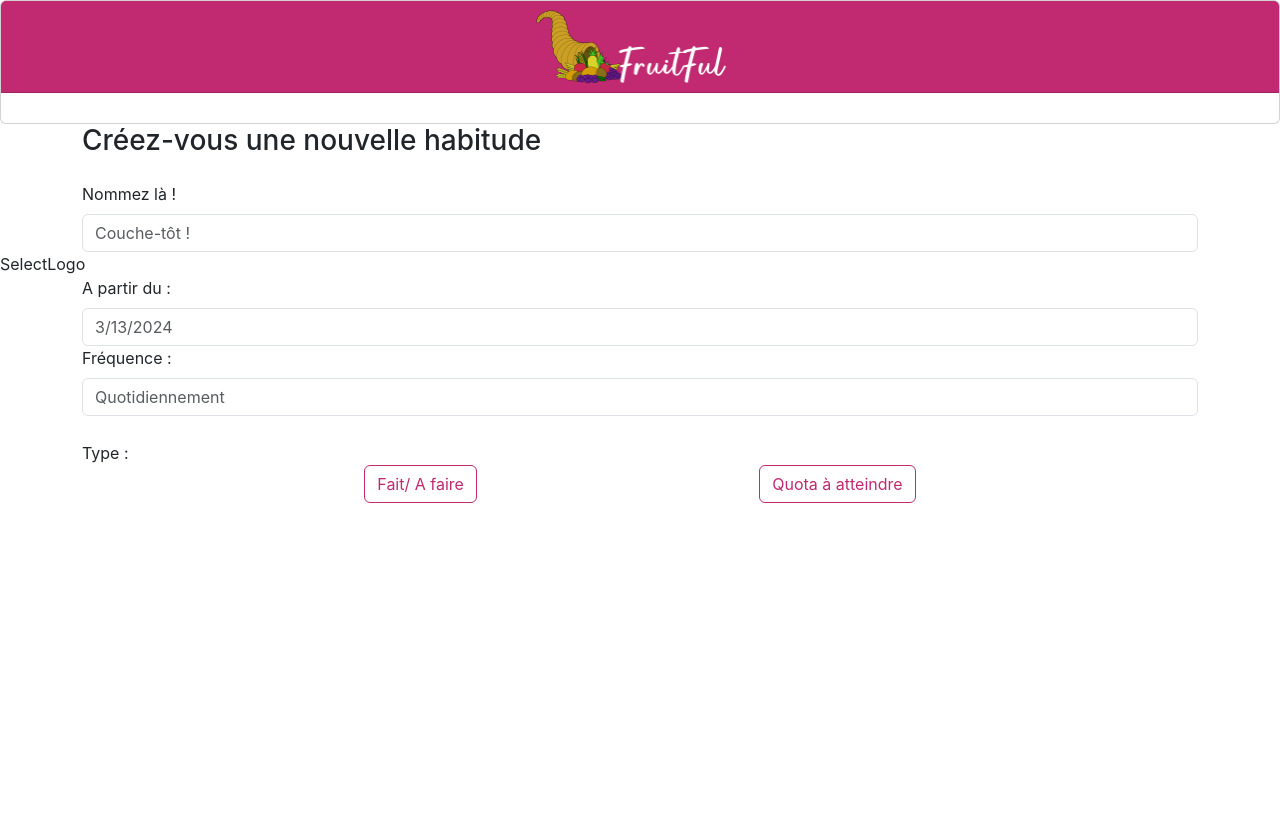
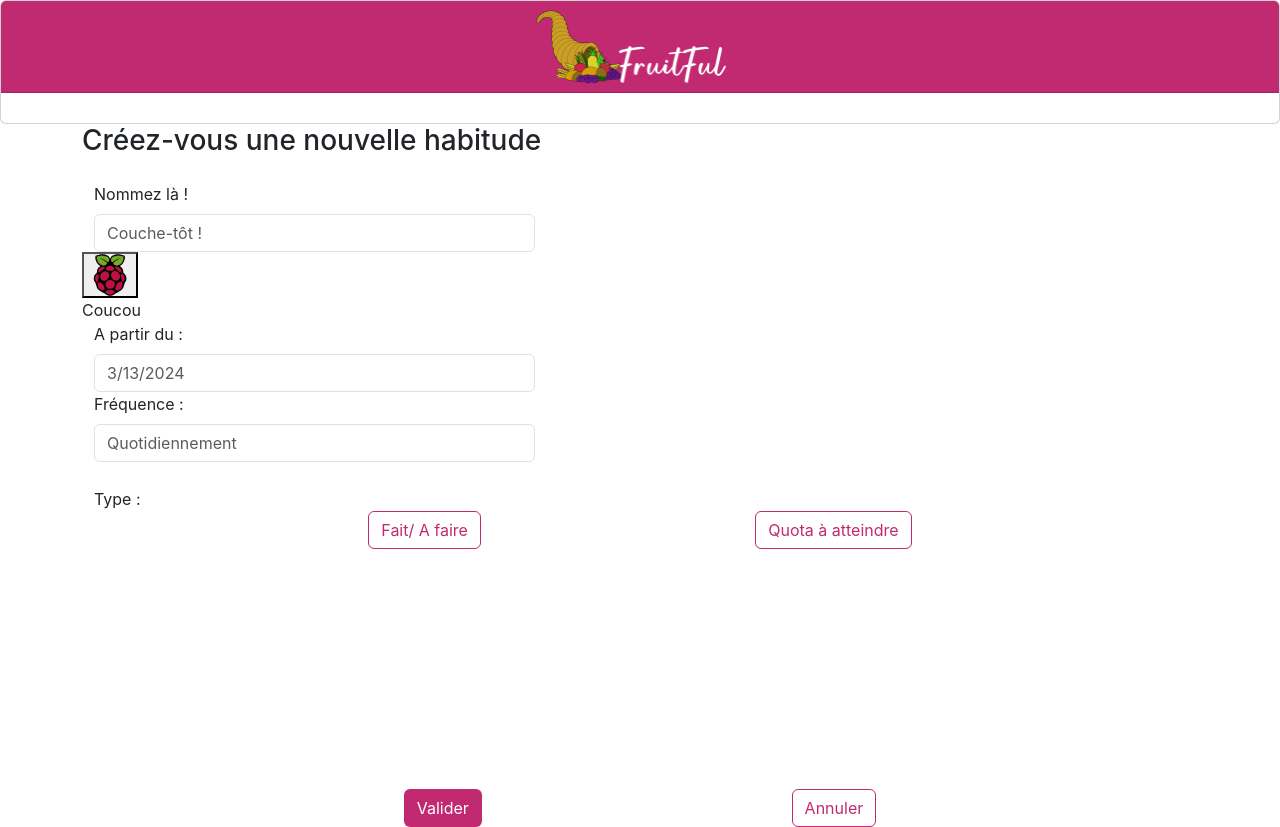
Before and after one commit to RomainVReco/fruitful-app, a React (Create React App) app: page /creationTache in a window 1280 px wide. Before the commit the page ends 800 px from the top, so only its background shows below. Built offline with nearby package versions, Linux system fonts and the light colour scheme.

Commit message:
Mise en forme + ajout modale

```diff
--- a/src/App.css
+++ b/src/App.css
@@ -14,32 +14,13 @@ body {
 }
 
 .boutonValider {
-  width: 100px;
-  height: 31px;
-  flex-shrink: 0;
-  border-radius: 5px;
-  background: var(--Couleur-header, #C12A71);
-  color: var(--Blanc, #FFF);
-  text-align: center;
-  font-size: 14px;
-  font-style: normal;
-  font-weight: 600;
-  line-height: 28px; /* 200% */
+    color: #FFFFFF !important;
+    background-color: #C12A71 !important;
 }
 
 .boutonAnnuler{
-  width: 100px;
-  height: 31px;
-  flex-shrink: 0;
-  border-radius: 5px;
-  /*border: 1px solid var(--Bleu-clair, #4C9CDA); */
-  background: var(--Blanc, #FFF);
-  color: var(--Bleu-clair, #4C9CDA);
-  text-align: center;
-  font-size: 14px;
-  font-style: normal;
-  font-weight: 600;
-  line-height: 28px; /* 200% */
+  border-color: #C12A71 !important;
+  color: #C12A71 !important;
 }
 
 /* COMPOSANTS TACHES */
--- a/src/components/CreationTache.js
+++ b/src/components/CreationTache.js
@@ -1,8 +1,12 @@
 import React from 'react'
 import Header from './Header'
 import InputTache from './InputTache'
-import SelectLogo from './SelectLogo'
+import ModaleLogo from './ModaleLogo'
+import rasp from '../assets/logo-rasp.svg'
+import { useState } from 'react'
 
+
+let isQuotaSelected = false
 
 const handleClick = () => {
 	console.log('handleClick création tache')
@@ -24,23 +28,48 @@ const handleClickQuota = () => {
 	console.log('handleClickQuota')
 }
 
+const handleSubmit = () => {
+	console.log('handleSubmit Creation tache')
+}
+
 export default function CreationTache() {
+
+	const [isOpen, setIsOpen] = useState(false)
+
 	return (
 		<>
-    <Header/>
-    <h3 className='container' style={{marginBottom:'25px'}}> Créez-vous une nouvelle habitude</h3>
+			<Header />
+			<div className='container'>
+			<h3 style={{ marginBottom: '25px' }}> Créez-vous une nouvelle habitude</h3>
 			<InputTache nomLabel={'Nommez là !'}
-        method={handleClick} exemple='Couche-tôt !'/>
-    <SelectLogo/>
+				method={handleClick} exemple='Couche-tôt !' />
+			<button className='boutonLogo'><img src={rasp} alt="icone evt" style={{height:'42px', width:'52px'}}></img>
+			</button>
+			<ModaleLogo open={isOpen}>
+				Coucou
+			</ModaleLogo>
 			<InputTache nomLabel={'A partir du : '}
-        method={handleClickCalendar} exemple={new Date().toLocaleDateString()}/>
-    <InputTache nomLabel={'Fréquence : '} method={handleClickFrequency} exemple='Quotidiennement'/>
+				method={handleClickCalendar} exemple={new Date().toLocaleDateString()} />
+			<InputTache nomLabel={'Fréquence : '} method={handleClickFrequency} exemple='Quotidiennement' />
 
-    <div className='container' style={{marginTop:'25px'}}> Type : </div>
+			<div className='container' style={{ marginTop: '25px' }}> Type : </div>
 			<div className='container d-flex justify-content-evenly'>
 				<button className='btn btn-outline-primary choix-bouton-type' data-bs-toggle="button" onClick={handleClickToDo}>Fait/ A faire</button>
 				<button className='btn btn-outline-primary choix-bouton-type' data-bs-toggle="button" onClick={handleClickQuota}>Quota à atteindre</button>
 			</div>
+
+			<div className='container' style={{height:'30vh'}}>
+
+			</div>
+			<div className='container d-flex justify-content-evenly'>
+
+						<a href="#" className='btn boutonValider' onClick={handleSubmit}>Valider</a>
+
+						<a href="#" className='btn boutonAnnuler'>Annuler</a>
+
+					{/* <GenericButton label="Valider" buttonStyle='boutonValider' method={handleSubmit}/> */}
+			</div>
+			</div>
 		</>
 	)
 }
--- a/src/components/InputTache.js
+++ b/src/components/InputTache.js
@@ -5,7 +5,7 @@ export default function InputTache({nomLabel, method, exemple}) {
   return (
     <div className='container'>
         <div className='row'>
-            <div className='col'>
+            <div className='col-md-5 col-12'>
         <form>
             <label for="nomTache" className='form-label'>{nomLabel}</label>
             <input type="text" id="nomTache" className='form-control' onClick={method}
--- a/src/components/Modale.js
+++ b/src/components/ModaleLogo.js
@@ -1,6 +1,6 @@
 import React from 'react'
 
-export default function Modale({children}) {
+export default function ModaleLogo({children}) {
   return (
     <div>
         {children}
--- a/src/components/SelectLogo.js
+++ /dev/null
@@ -1,7 +0,0 @@
-import React from 'react'
-
-export default function SelectLogo() {
-  return (
-    <div>SelectLogo</div>
-  )
-}
--- a/src/components/Tache.js
+++ b/src/components/Tache.js
@@ -1,7 +1,6 @@
 import React from "react";
 import rasp from '../assets/logo-rasp.svg'
 import TypeTache from './TypeTache'
-import Modale from "./Modale";
 
 
 // les props sont placés en attendant la récupération des données
```
Lines whose indentation alone changed are shown as unchanged.
